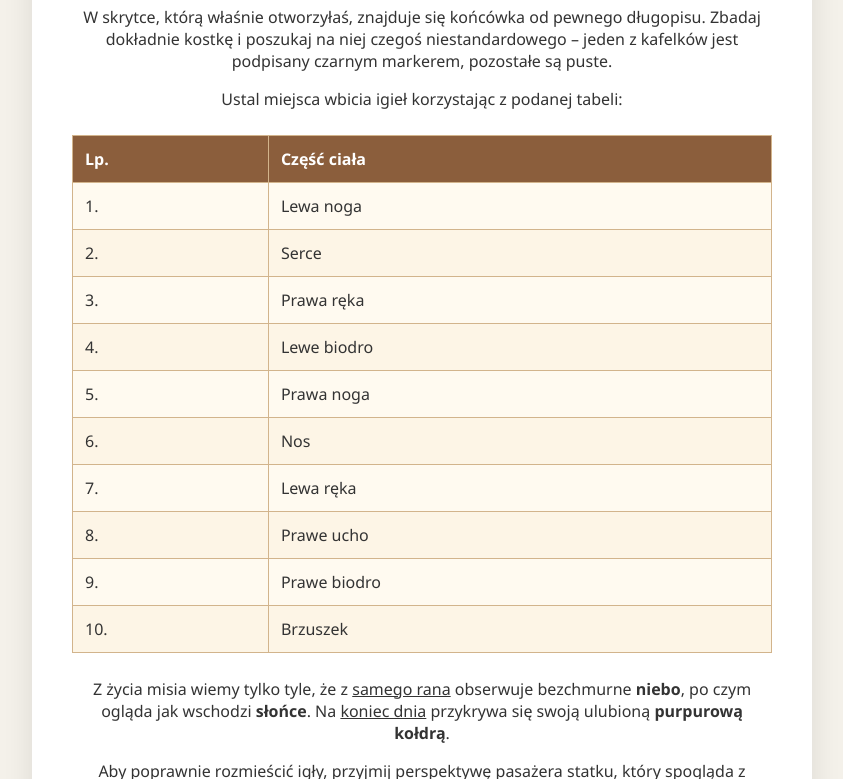
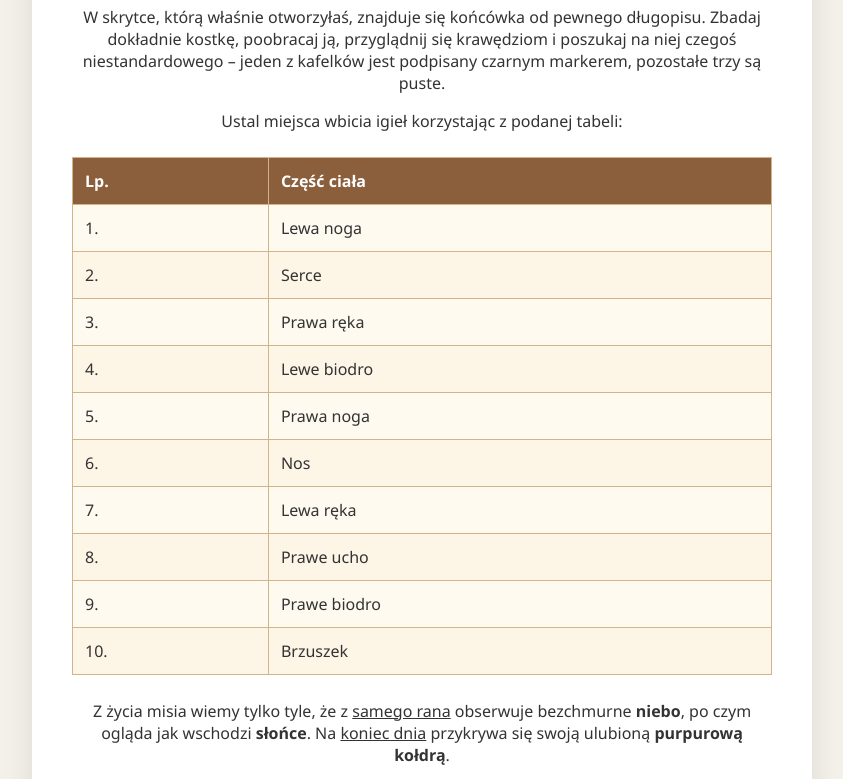
Before and after one commit to ziigsdft08/project_L, a plain HTML site: page index.html in a window 1280 px wide. Shown: the part 148-927 px from the top of the page, without its empty margins (218-1061 px from the left). Drawn offline with Linux system fonts and the light colour scheme.

Commit message:
Update index.html

```diff
--- a/index.html
+++ b/index.html
@@ -26,7 +26,7 @@
 
     <div class="container">
         <h1>Misiowa akupunktura</h1>
-        <p>W skrytce, którą właśnie otworzyłaś, znajduje się końcówka od pewnego długopisu. Zbadaj dokładnie kostkę i poszukaj na niej czegoś niestandardowego – jeden z kafelków jest podpisany czarnym markerem, pozostałe są puste.</p>
+        <p>W skrytce, którą właśnie otworzyłaś, znajduje się końcówka od pewnego długopisu. Zbadaj dokładnie kostkę, poobracaj ją, przyglądnij się krawędziom i poszukaj na niej czegoś niestandardowego – jeden z kafelków jest podpisany czarnym markerem, pozostałe trzy są puste.</p>
 
         <p>Ustal miejsca wbicia igieł korzystając z podanej tabeli:</p>
         <table>
```
